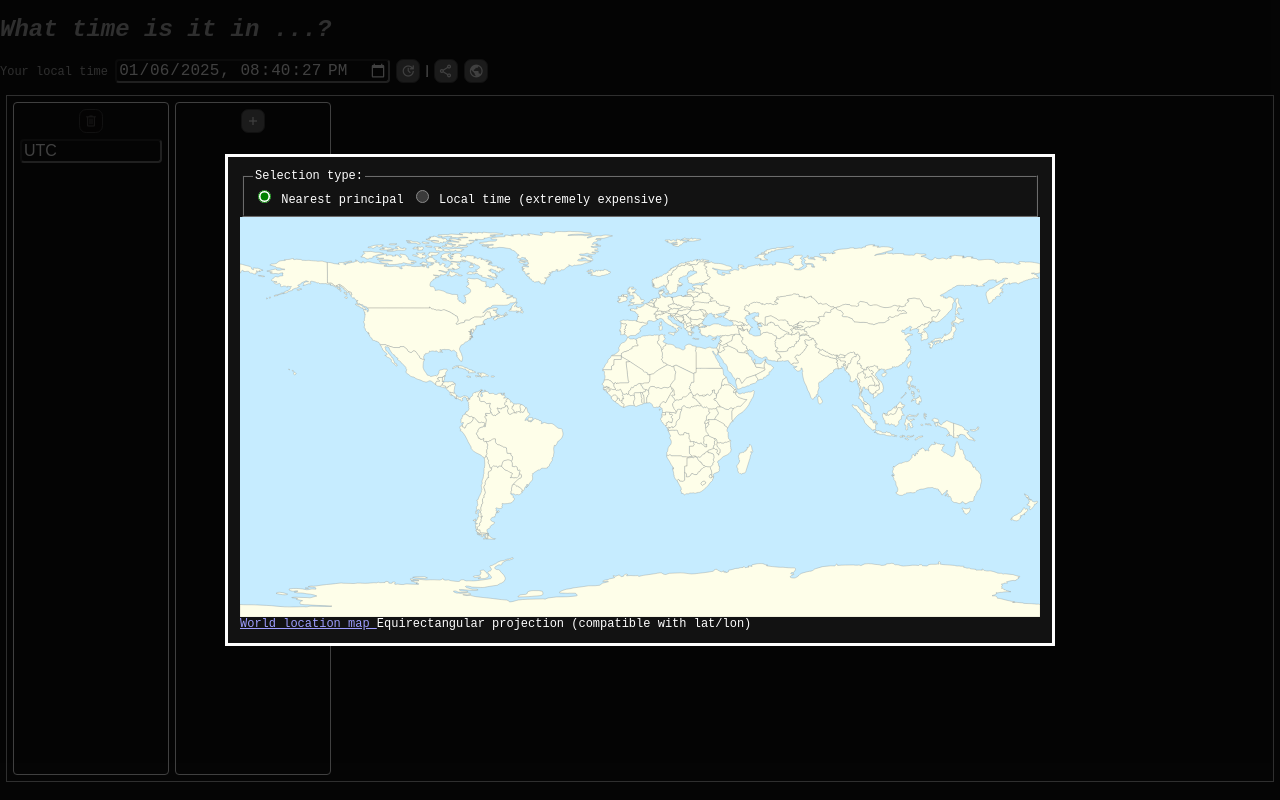
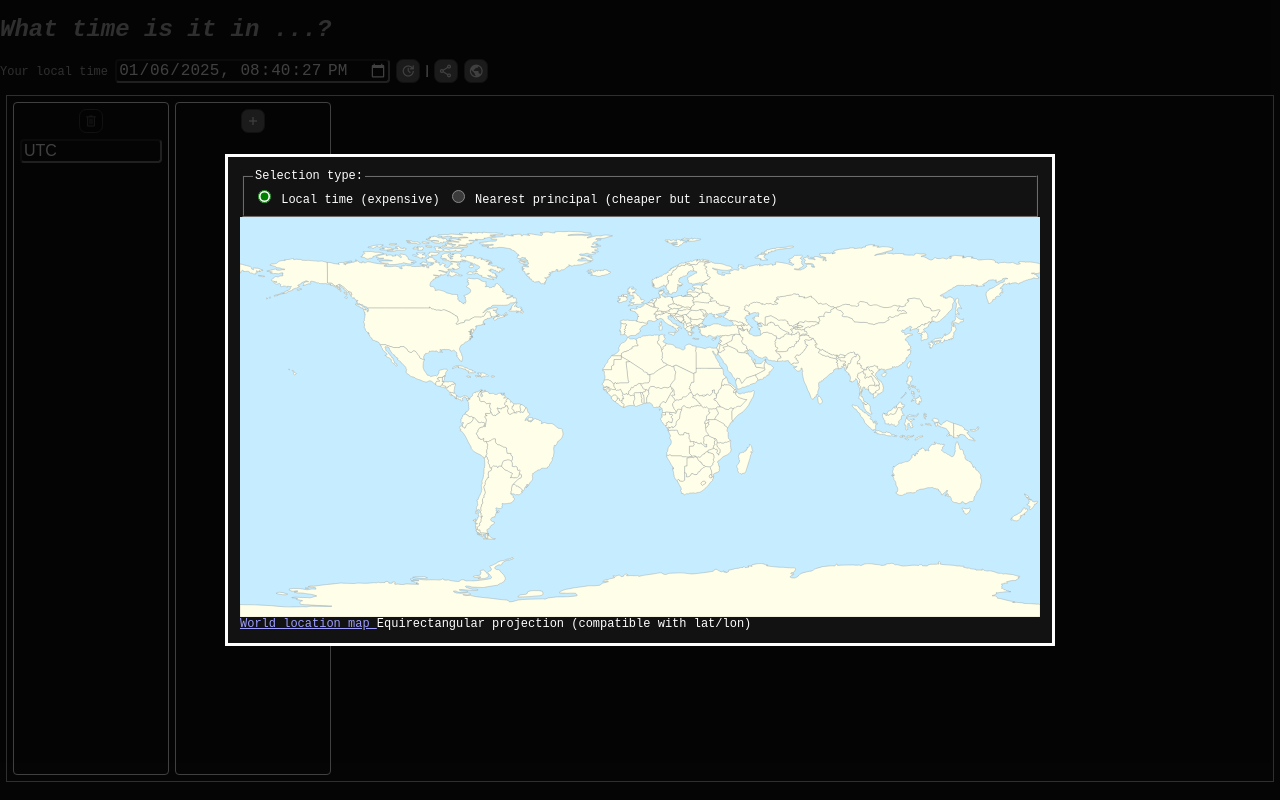
Before and after one commit to skgrush/what-time-is-it-in, an Angular app: page / in a window 1280 px wide. Both pictures are taken after a click on the button "public". Built offline with nearby package versions, Linux system fonts and the light colour scheme; no server answers.

Commit message:
Default to LocalTime calculation

```diff
--- a/src/app/map/map.component.html
+++ b/src/app/map/map.component.html
@@ -1,13 +1,14 @@
 <form (submit)="$event.preventDefault()">
   <fieldset>
     <legend>Selection type:</legend>
+
+    <label>
+      <input type="radio" value="LocalTime" [formControl]="mapTypeControl" />
+      Local time (expensive)
+    </label>
     <label>
       <input type="radio" value="NearestPrincipal" [formControl]="mapTypeControl" />
-      Nearest principal
-    </label>
-    <label>
-      <input type="radio" value="LocalTime" [formControl]="mapTypeControl" />
-      Local time (extremely expensive)
+      Nearest principal (cheaper but inaccurate)
     </label>
   </fieldset>
 </form>
--- a/src/app/map/map.component.ts
+++ b/src/app/map/map.component.ts
@@ -27,7 +27,7 @@ export class MapComponent {
 
   // protected readonly mapTypeFieldset = viewChild<HTMLFieldSetElement>('mapTypeFieldset');
 
-  protected readonly mapTypeControl = new FormControl<MapType>('NearestPrincipal', { nonNullable: true});
+  protected readonly mapTypeControl = new FormControl<MapType>('LocalTime', { nonNullable: true});
 
   protected readonly mouseCoords = signal<ICoordinate | undefined>(undefined);
   protected readonly mouseCoordsText = computed(() => {
```
